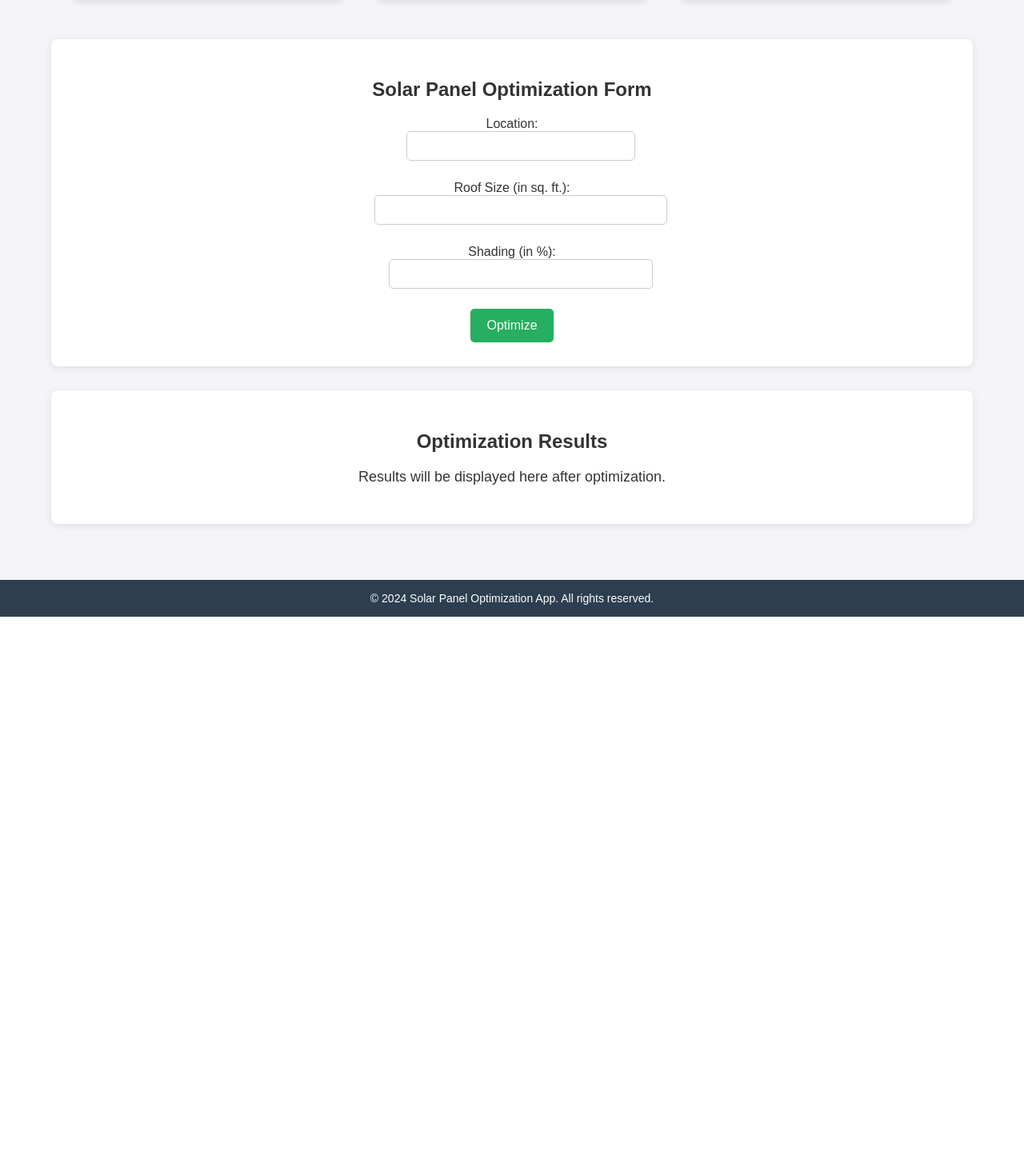
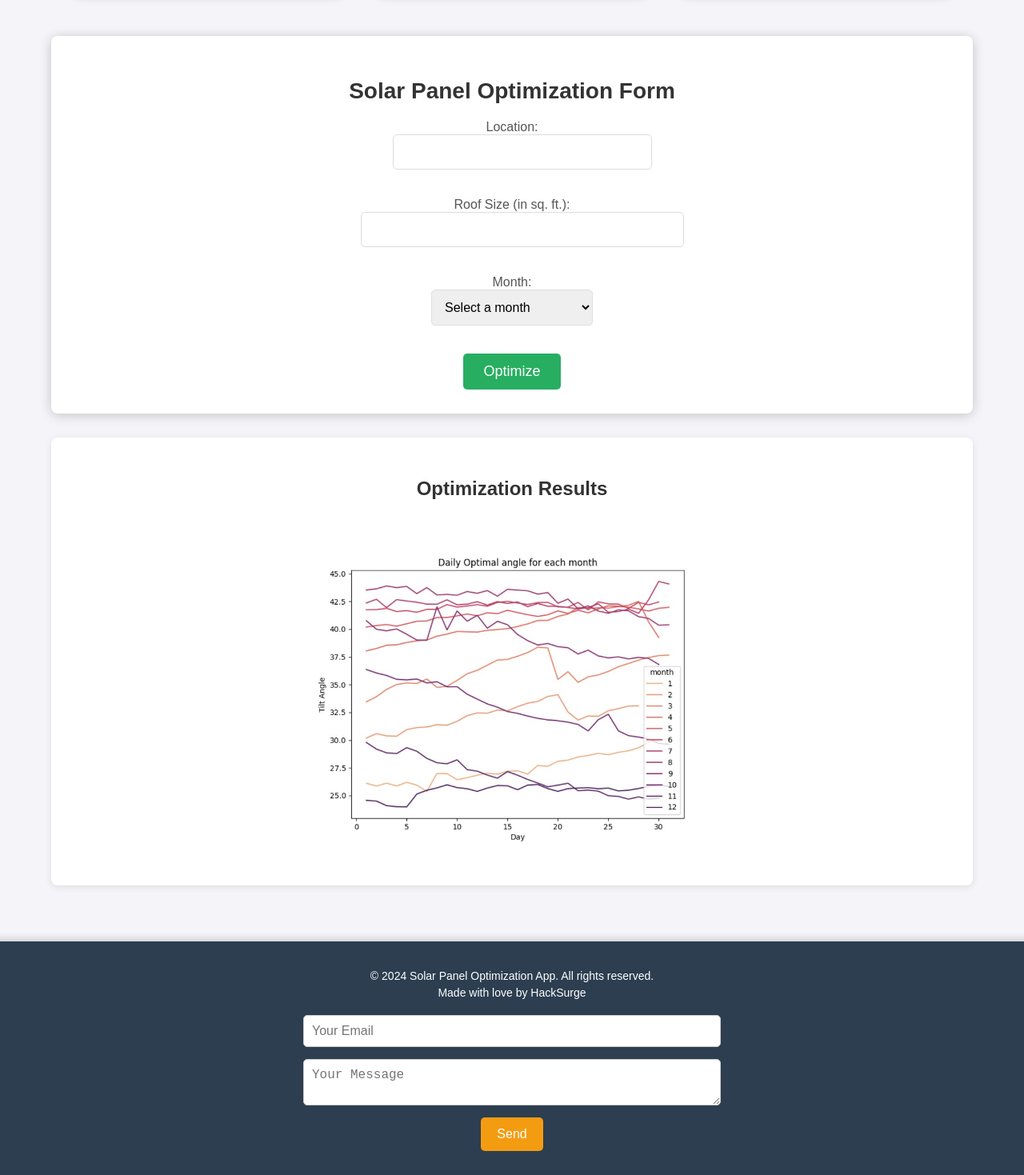
Before and after one commit to Kritika-Jha/Solar-Optimizer, a React (Create React App) app: page / in a window 1280 px wide. Shown: the part 755-2224 px from the top of the page at 80% size. Before the commit the page ends 1526 px from the top, so only its background shows below. Built offline with nearby package versions, Linux system fonts and the light colour scheme.

Commit message:
Updated Results component with image and styling

```diff
--- a/src/components/Footer.css
+++ b/src/components/Footer.css
@@ -3,12 +3,14 @@ footer {
   background-color: #2c3e50;
   color: white;
   text-align: center;
-  padding: 15px 0;
+  padding: 30px 20px; /* Increased padding for better spacing */
   position: relative;
+  height: auto; /* Let the height adjust based on content */
+  box-shadow: 0 -2px 10px rgba(0, 0, 0, 0.2); /* Added shadow for depth */
 }
 
 footer p {
-  margin: 0;
+  margin: 5px 0; /* Reduced margin for tighter spacing */
   font-size: 14px;
 }
 
@@ -20,3 +22,64 @@ footer a {
 footer a:hover {
   text-decoration: underline;
 }
+
+/* Footer Contact Form Styles */
+.footer-contact-form {
+  display: flex;
+  flex-direction: column;
+  align-items: center;
+  margin-top: 20px; /* Space between the text and form */
+}
+
+.footer-contact-form input,
+.footer-contact-form textarea {
+  width: 100%;
+  max-width: 500px; /* Limit width for better appearance */
+  padding: 10px;
+  border: 1px solid #ccc;
+  border-radius: 5px;
+  margin-bottom: 15px; /* Space between inputs */
+  font-size: 16px; /* Larger font for better readability */
+  transition: border-color 0.3s ease; /* Smooth transition */
+}
+
+.footer-contact-form input:focus,
+.footer-contact-form textarea:focus {
+  border-color: #f39c12; /* Highlight on focus */
+  outline: none; /* Remove default outline */
+}
+
+.footer-contact-form button {
+  background-color: #f39c12;
+  color: white;
+  border: none;
+  padding: 12px 20px;
+  border-radius: 5px;
+  font-size: 16px;
+  cursor: pointer;
+  transition: background-color 0.3s ease, transform 0.2s ease; /* Button hover effects */
+}
+
+.footer-contact-form button:hover {
+  background-color: #e67e22; /* Darker shade on hover */
+  transform: translateY(-2px); /* Lift effect */
+}
+
+.footer-contact-form button:active {
+  transform: translateY(0); /* Reset lift on click */
+}
+
+@media (max-width: 768px) {
+  footer {
+    padding: 20px; /* Adjust padding for smaller screens */
+  }
+
+  footer p {
+    font-size: 12px; /* Adjust font size for smaller screens */
+  }
+
+  .footer-contact-form input,
+  .footer-contact-form textarea {
+    width: 90%; /* Make inputs full width on mobile */
+  }
+}
--- a/src/components/Footer.js
+++ b/src/components/Footer.js
@@ -1,10 +1,39 @@
-import React from 'react';
+import React, { useState } from 'react';
 import './Footer.css';
 
 function Footer() {
+  const [email, setEmail] = useState('');
+  const [message, setMessage] = useState('');
+
+  const handleSubmit = (e) => {
+    e.preventDefault();
+    // Implement form submission logic here
+    console.log({ email, message });
+    // Clear the form
+    setEmail('');
+    setMessage('');
+  };
+
   return (
     <footer>
       <p>&copy; 2024 Solar Panel Optimization App. All rights reserved.</p>
+      <p>Made with love by HackSurge</p>
+      <form onSubmit={handleSubmit} className="footer-contact-form">
+        <input
+          type="email"
+          value={email}
+          onChange={(e) => setEmail(e.target.value)}
+          placeholder="Your Email"
+          required
+        />
+        <textarea
+          value={message}
+          onChange={(e) => setMessage(e.target.value)}
+          placeholder="Your Message"
+          required
+        ></textarea>
+        <button type="submit">Send</button>
+      </form>
     </footer>
   );
 }
--- a/src/components/Header.css
+++ b/src/components/Header.css
@@ -12,9 +12,20 @@
   box-shadow: 0 4px 6px rgba(0, 0, 0, 0.1);
 }
 
+.header .logo {
+  display: flex;
+  align-items: center;  /* Align icon and text in the center vertically */
+}
+
 .header .logo img {
   height: 50px;
   width: auto;
+}
+
+.logo-text {
+  margin-left: 15px; /* Add space between the icon and the text */
+  font-size: 1.5rem;
+  font-weight: bold;
 }
 
 .header nav {
--- a/src/components/Header.js
+++ b/src/components/Header.js
@@ -1,11 +1,14 @@
 import React from 'react';
+import { FontAwesomeIcon } from '@fortawesome/react-fontawesome';
+import { faSolarPanel } from '@fortawesome/free-solid-svg-icons'; // Import the solar panel icon
 import './Header.css';
 
 const Header = () => {
   return (
     <header className="header">
       <div className="logo">
-        <img src="logo.png" alt="Solar Optimizer" />
+        <FontAwesomeIcon icon={faSolarPanel} size="2x" /> {/* Add the FontAwesome icon */}
+        <span className="logo-text">Solarizer</span> {/* Add the name next to the icon */}
       </div>
       <nav>
         <ul>
--- a/src/components/Results.css
+++ b/src/components/Results.css
@@ -5,6 +5,8 @@
   box-shadow: 0 2px 10px rgba(0, 0, 0, 0.1);
   margin-bottom: 30px;
   text-align: center;
+  height: 500px; /* Fixed height for the results section */
+  overflow: hidden; /* Hide overflow if content exceeds */
 }
 
 .results h2 {
@@ -15,3 +17,11 @@
 .results p {
   font-size: 18px;
 }
+
+.results-image {
+  width: auto;
+  height: 400px;
+  max-width: 100%;
+  border-radius: 8px;
+  margin: 20px 0;
+}
--- a/src/components/Results.js
+++ b/src/components/Results.js
@@ -1,10 +1,12 @@
 import React from 'react';
 import './Results.css';
+import optimizationImage from '../pic.jpeg'; // Update with the correct path to your image
 
 function Results() {
   return (
     <div className="results">
       <h2>Optimization Results</h2>
+      <img src={optimizationImage} alt="Optimization Results" className="results-image" />
       <p>Results will be displayed here after optimization.</p>
     </div>
   );
--- a/src/components/SolarForm.css
+++ b/src/components/SolarForm.css
@@ -2,48 +2,74 @@
   background-color: white;
   padding: 30px;
   border-radius: 8px;
-    box-shadow: 0 2px 10px rgba(0, 0, 0, 0.1);
+  box-shadow: 0 2px 15px rgba(0, 0, 0, 0.2); /* Slightly stronger shadow */
   margin-bottom: 30px;
   text-align: center;
 }
 
 .solar-form h2 {
   margin-bottom: 20px;
-    font-size: 24px;
+  font-size: 28px; /* Increased font size */
+  color: #333; /* Darker color for better readability */
 }
 
 .solar-form form {
   display: flex;
   flex-direction: column;
   align-items: center;
+  gap: 20px; /* Spacing between form elements */
 }
 
 .solar-form label {
   font-weight: 500;
-    margin-bottom: 10px;
+  margin-bottom: 5px; /* Reduced margin for better spacing */
+  color: #555; /* Lighter shade for labels */
 }
 
 .solar-form input,
-  .solar-form textarea {
+.solar-form select {
   width: 100%;
   max-width: 600px;
-    padding: 10px;
-    border: 1px solid #ccc;
+  padding: 12px; /* Slightly more padding for comfort */
+  border: 1px solid #ddd; /* Softer border color */
   border-radius: 5px;
-    margin-bottom: 15px;
+  margin-bottom: 10px; /* Reduced margin for consistency */
+  font-size: 16px; /* Font size for inputs */
+  transition: border-color 0.3s ease; /* Transition effect on focus */
+}
+
+.solar-form input:focus,
+.solar-form select:focus {
+  border-color: #27ae60; /* Change border color on focus */
+  outline: none; /* Remove default outline */
 }
 
 .solar-form button {
   background-color: #27ae60;
   color: white;
   border: none;
-    padding: 12px 20px;
+  padding: 12px 25px; /* Increased button padding */
   border-radius: 5px;
-    font-size: 16px;
+  font-size: 18px; /* Slightly larger font size */
   cursor: pointer;
-    transition: background-color 0.3s ease;
+  transition: background-color 0.3s ease, transform 0.2s ease; /* Added transform for hover effect */
 }
 
 .solar-form button:hover {
   background-color: #219150;
+  transform: translateY(-2px); /* Slight lift effect on hover */
 }
+
+.solar-form button:active {
+  transform: translateY(0); /* Reset lift on click */
+}
+
+@media (max-width: 768px) {
+  .solar-form {
+      padding: 20px; /* Adjust padding for smaller screens */
+  }
+
+  .solar-form h2 {
+      font-size: 24px; /* Adjust font size for smaller screens */
+  }
+}
--- a/src/components/SolarForm.js
+++ b/src/components/SolarForm.js
@@ -4,12 +4,12 @@ import './SolarForm.css';
 function SolarForm() {
   const [location, setLocation] = useState('');
   const [roofSize, setRoofSize] = useState('');
-  const [shading, setShading] = useState('');
+  const [selectedMonth, setSelectedMonth] = useState('');
 
   const handleSubmit = (e) => {
     e.preventDefault();
     // Implement form submission logic here, such as sending data to the backend
-    console.log({ location, roofSize, shading });
+    console.log({ location, roofSize, selectedMonth });
   };
 
   return (
@@ -18,15 +18,43 @@ function SolarForm() {
       <form onSubmit={handleSubmit}>
         <label>
           Location:
-          <input type="text" value={location} onChange={(e) => setLocation(e.target.value)} required />
+          <input
+            type="text"
+            value={location}
+            onChange={(e) => setLocation(e.target.value)}
+            required
+          />
         </label>
         <label>
           Roof Size (in sq. ft.):
-          <input type="number" value={roofSize} onChange={(e) => setRoofSize(e.target.value)} required />
+          <input
+            type="number"
+            value={roofSize}
+            onChange={(e) => setRoofSize(e.target.value)}
+            required
+          />
         </label>
         <label>
-          Shading (in %):
-          <input type="number" value={shading} onChange={(e) => setShading(e.target.value)} required />
+          Month:
+          <select
+            value={selectedMonth}
+            onChange={(e) => setSelectedMonth(e.target.value)}
+            required
+          >
+            <option value="" disabled>Select a month</option>
+            <option value="January">January</option>
+            <option value="February">February</option>
+            <option value="March">March</option>
+            <option value="April">April</option>
+            <option value="May">May</option>
+            <option value="June">June</option>
+            <option value="July">July</option>
+            <option value="August">August</option>
+            <option value="September">September</option>
+            <option value="October">October</option>
+            <option value="November">November</option>
+            <option value="December">December</option>
+          </select>
         </label>
         <button type="submit">Optimize</button>
       </form>
```
Also changed, not shown: package.json (+8 -1 lines), src/pic.jpeg (added), 1 other file (tests, documents, lock files or other folders). Lines whose indentation alone changed are shown as unchanged.
